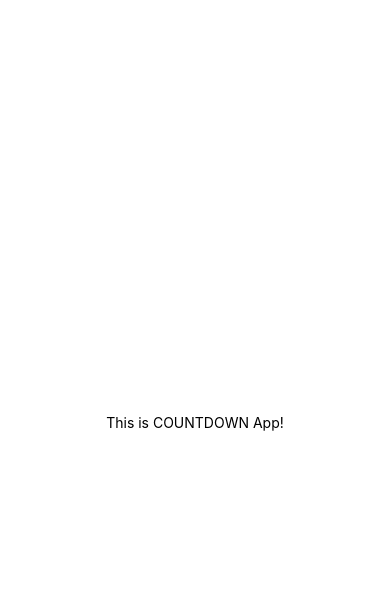
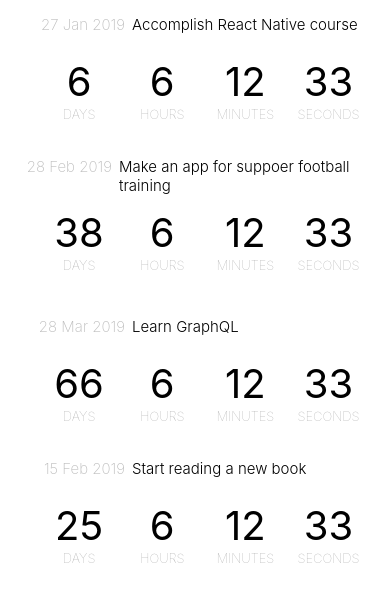
Before and after one commit to krlakwa/countdown, a React Native app: screen / in a window 390 px wide. Shown: the top 602 px of the page. Built offline with nearby package versions, Linux system fonts and the light colour scheme.

Commit message:
Add EventList component

```diff
--- a/App.js
+++ b/App.js
@@ -1,22 +1,10 @@
 import React from 'react';
-import { StyleSheet, Text, View } from 'react-native';
+import EventList from './src/Components/EventList';
 
 export default class App extends React.Component {
   render() {
     return (
-      <View style={styles.container}>
-
-        <Text>This is COUNTDOWN App!</Text>
-      </View>
+        <EventList />
     );
   }
 }
-
-const styles = StyleSheet.create({
-  container: {
-    flex: 1,
-    backgroundColor: '#fff',
-    alignItems: 'center',
-    justifyContent: 'center',
-  },
-});
--- /dev/null
+++ b/src/Components/EventList.js
@@ -0,0 +1,28 @@
+import React, { Component } from 'react';
+import { FlatList } from 'react-native';
+import EventCard from './EventCard';
+
+class EventList extends Component {
+  state = {
+    events: []
+  };
+
+  componentDidMount() {
+    const events = require('./../Data/db.json').events.map(e => ({
+      ...e,
+      date: new Date(e.date),
+    }));
+    this.setState(() => ({events: events}));
+  }
+  render() {
+    return (
+      <FlatList
+        data={this.state.events}
+        renderItem={({ item }) => <EventCard event={item} />}
+        keyExtractor={item => item.id}
+      />
+    );
+  }
+}
+
+export default EventList;
```
